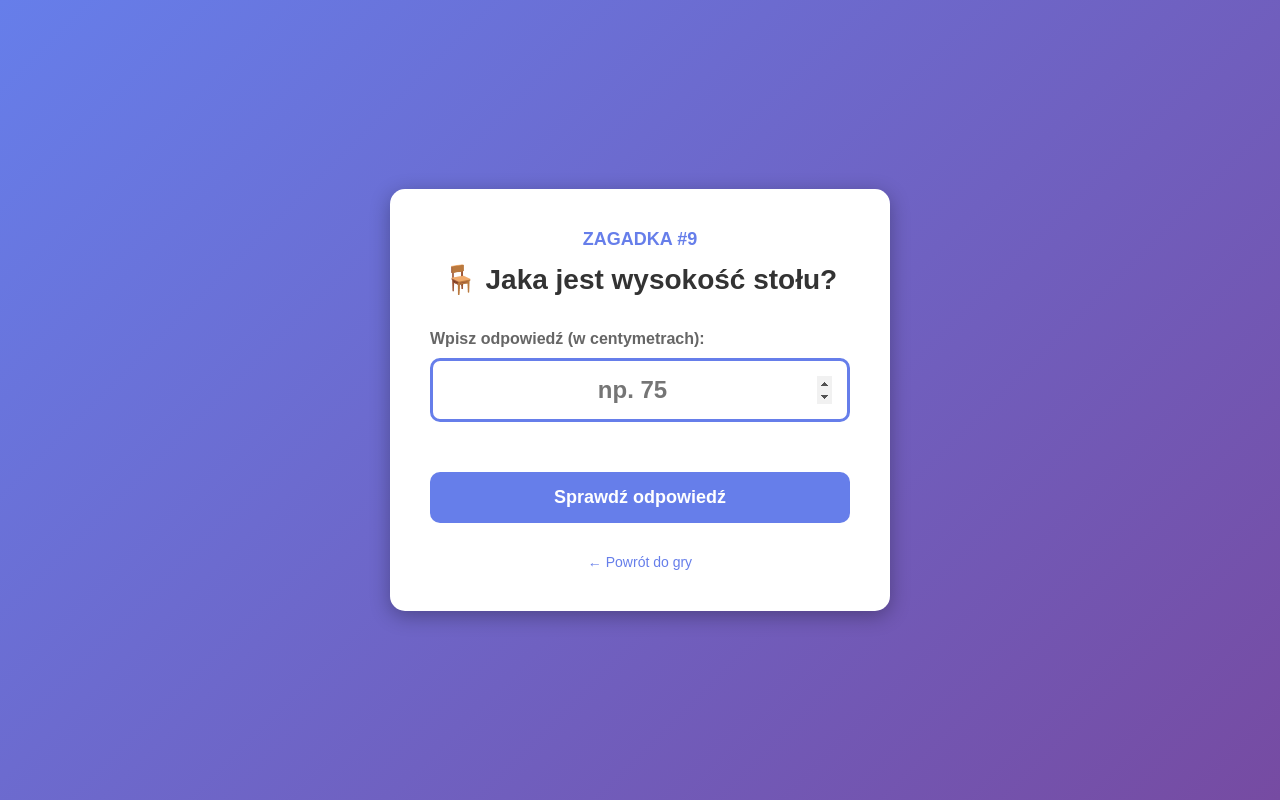
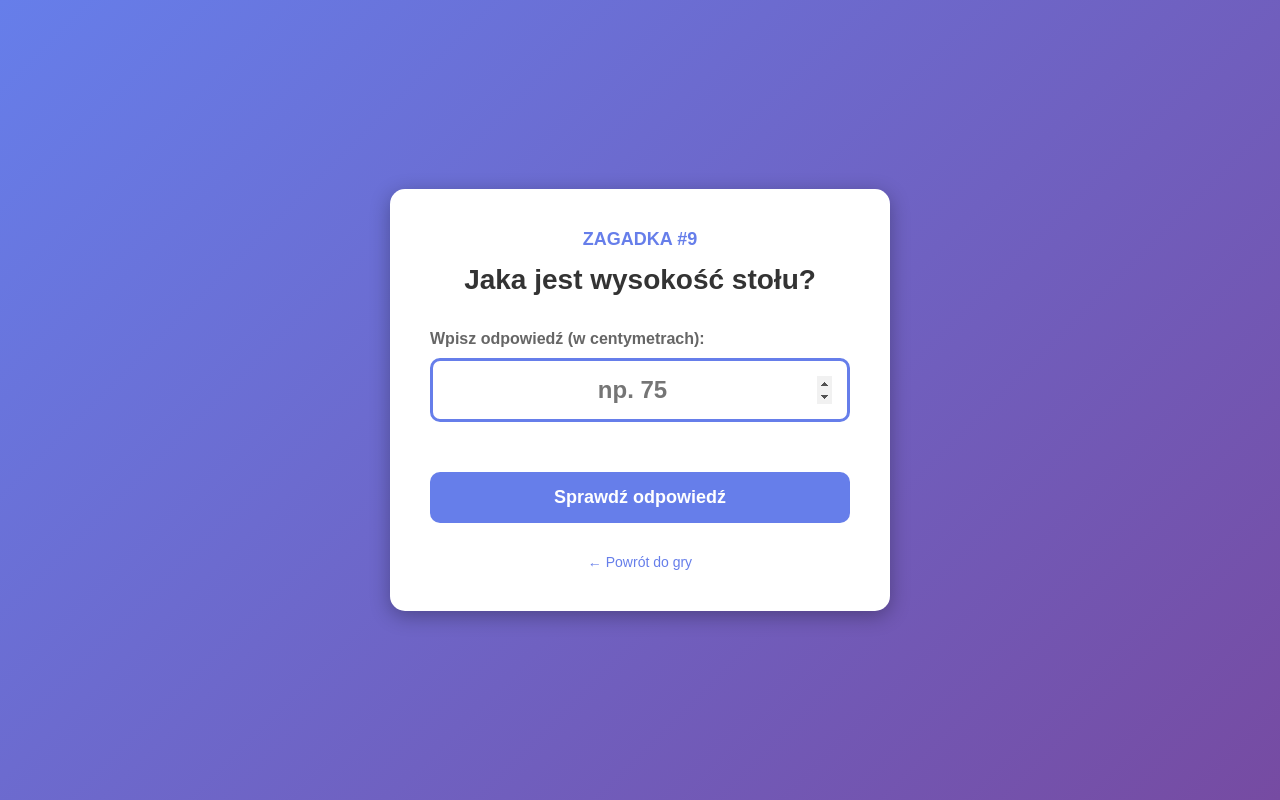
Before and after one commit to bejubej/qr-puzzle-game, a plain HTML site: page puzzle9.html in a window 1280 px wide. Drawn offline with Linux system fonts and the light colour scheme.

Commit message:
Update puzzle9.html

```diff
--- a/puzzle9.html
+++ b/puzzle9.html
@@ -148,7 +148,7 @@
 <body>
     <div class="container">
         <div class="puzzle-number">ZAGADKA #9</div>
-        <h1>🪑 Jaka jest wysokość stołu?</h1>
+        <h1>Jaka jest wysokość stołu?</h1>
 
         <div class="input-container">
             <label for="answer">Wpisz odpowiedź (w centymetrach):</label>
```
